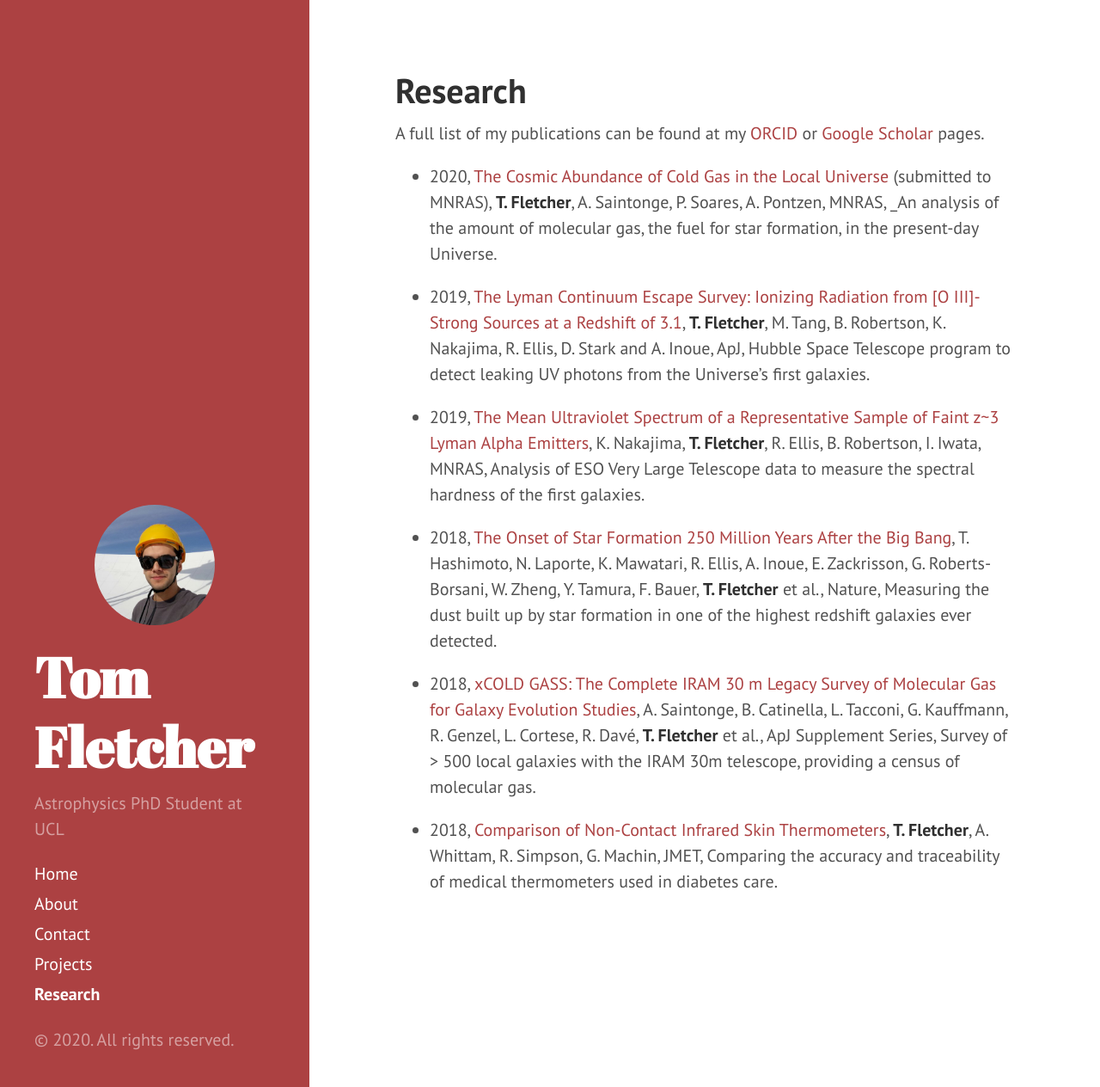
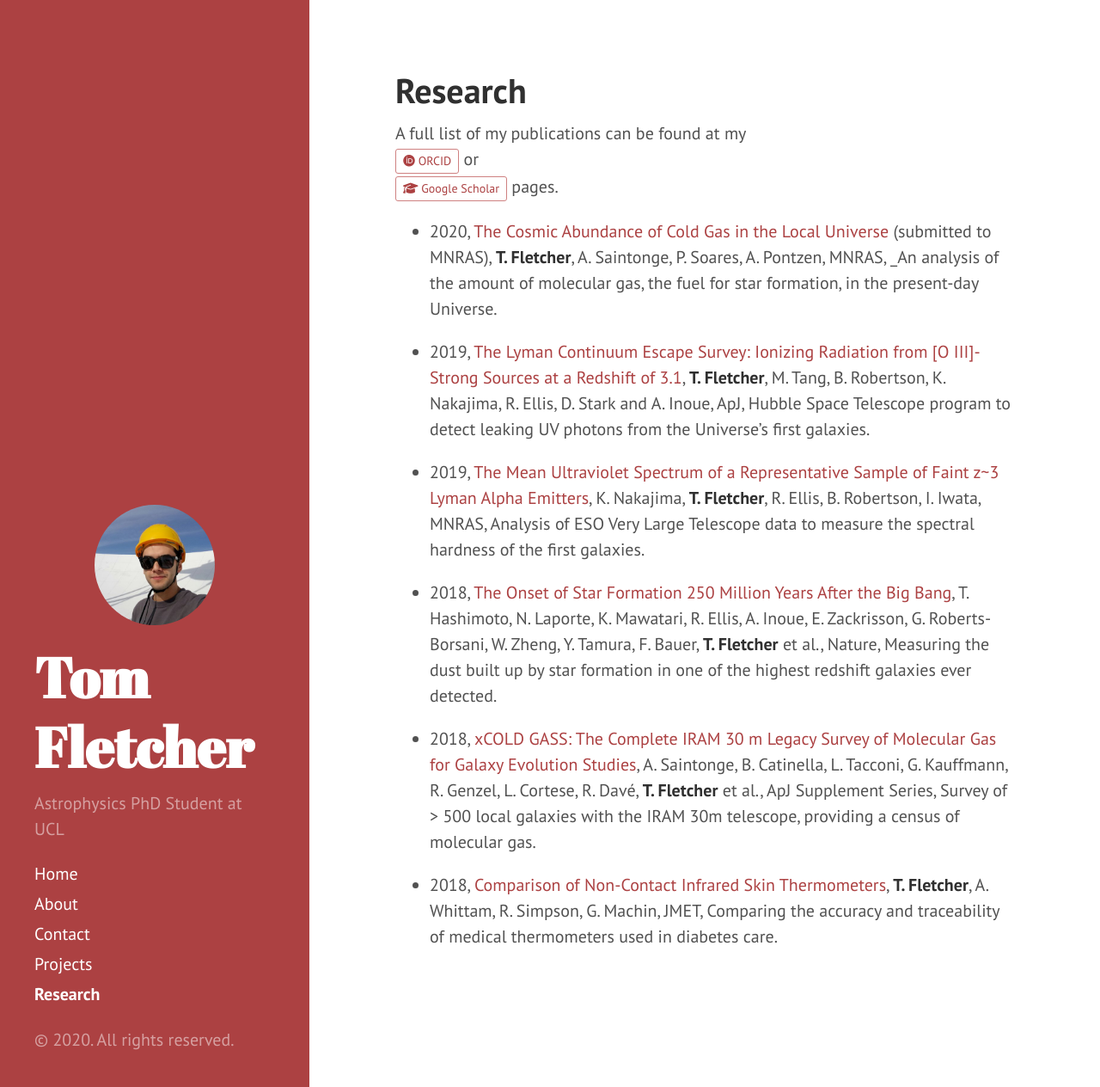
Before and after one commit to tomjf/tomjf.github.io, a Jekyll site: the page built from research.md, in a window 1280 px wide and 1264 px high. Shown: the whole window at 86% size. Built offline with Jekyll 4.4.1, drawn with Linux system fonts in a browser that asks for light colours; nearby versions of some CDN libraries.

Commit message:
orcid and google scholar logos

```diff
--- a/research.md
+++ b/research.md
@@ -4,7 +4,7 @@ layout: page
 order: 3
 ---
 
-A full list of my publications can be found at my [ORCID](https://orcid.org/0000-0002-1633-1117) or [Google Scholar](https://scholar.google.com/citations?user=FcaLV1gAAAAJ&hl=en) pages.
+A full list of my publications can be found at my <br/><a class="openSourceLink" href="https://orcid.org/0000-0002-1633-1117"><i class="fab fa-orcid"></i> ORCID</a> or <br/><a class="openSourceLink" href="https://scholar.google.com/citations?user=FcaLV1gAAAAJ&hl=en"><i class="fas fa-graduation-cap"></i> Google Scholar</a> pages.
 
 + 2020, [The Cosmic Abundance of Cold Gas in the Local Universe](http://arxiv.org/abs/2002.04959v1) (submitted to MNRAS), __T. Fletcher__, A. Saintonge, P. Soares, A. Pontzen, MNRAS, _An analysis of the amount of molecular gas, the fuel for star formation, in the present-day Universe.
 
```
